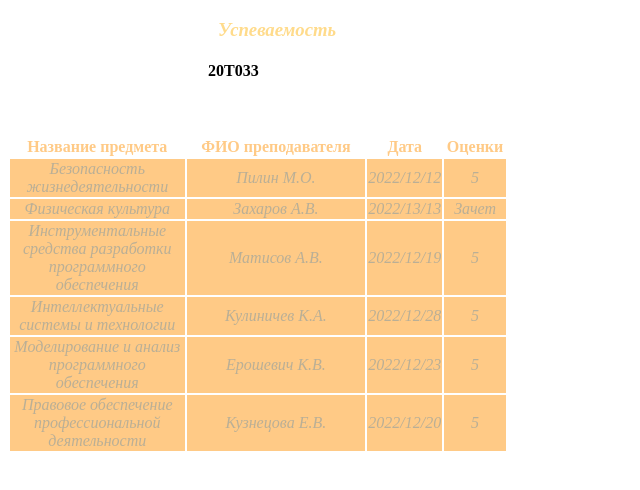
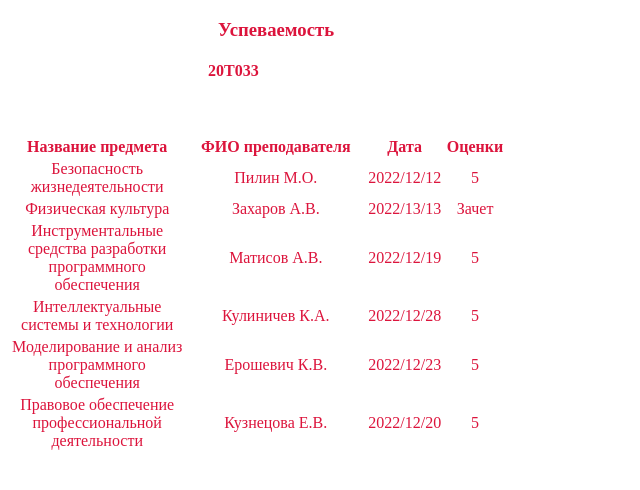
Before and after one commit to MaximVavjme/Laba11, a plain HTML site: page yspewaemost.html in a window 1280 px wide. Shown: the whole page, without its empty margins (0-640 px from the left). Drawn offline with Linux system fonts and the light colour scheme.

Commit message:
Переделка1

```diff
--- a/stil.css
+++ b/stil.css
@@ -1,16 +1 @@
-h3 {color:#ffdb8b;
-    font-style: oblique;
-}
-thead {color: #ffca86;}
-
-
-tbody {background-color:#ffca86;
-
-color:#baaf96;
-font-style: italic;
-}
-
-footer > a {
-	text-decoration:none;}
-
-footer > a:hover {color:#ff2400;}
+body {color: crimson; }
```
